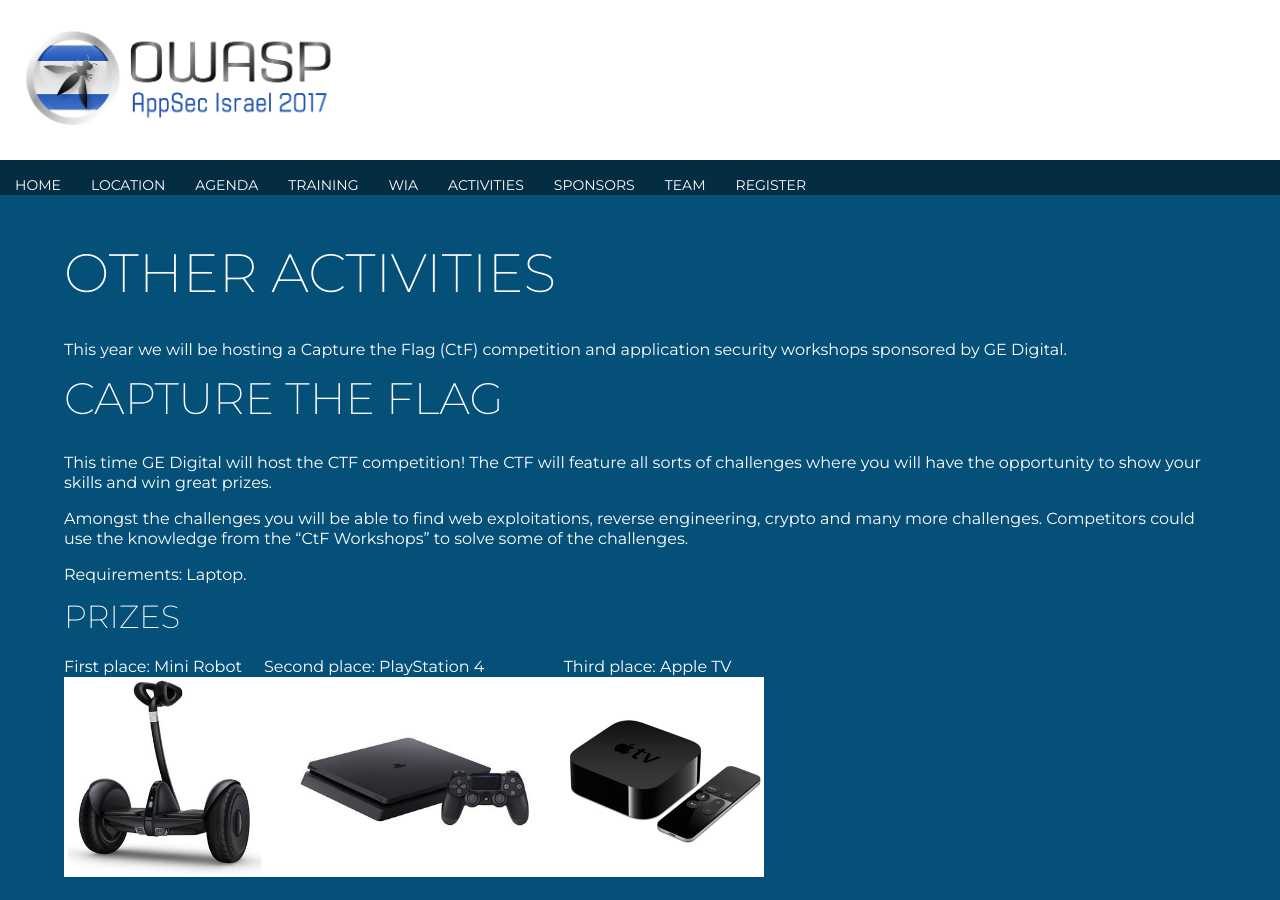
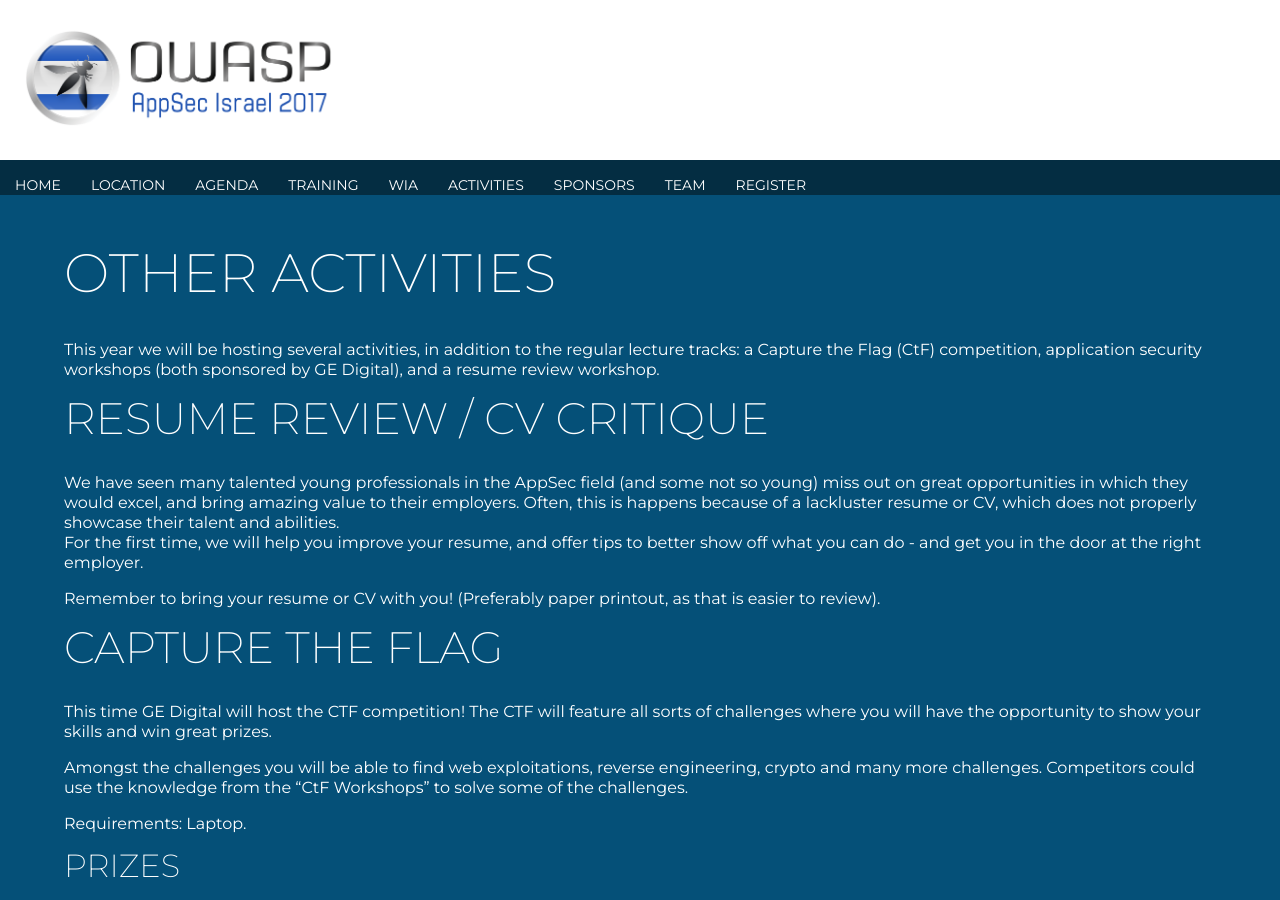
Before and after one commit to OWASP/AppSec-Israel-2017, a Jekyll site: the page built from Activities.md, in a window 1280 px wide and 900 px high. Built offline with Jekyll 4.4.1, drawn with Linux system fonts in a browser that asks for light colours; our own code applies the rules of GitHub Pages for plain Markdown files; a script that is not in the unit is left out.

Commit message:
Update Activities.md

```diff
--- a/Activities.md
+++ b/Activities.md
@@ -1,7 +1,14 @@
 ---
 ---
 # Other Activities
-This year we will be hosting a Capture the Flag (CtF) competition and application security workshops sponsored by GE Digital.
+This year we will be hosting several activities, in addition to the regular lecture tracks: a Capture the Flag (CtF) competition,  application security workshops (both sponsored by GE Digital), and a resume review workshop.
+
+## Resume Review / CV Critique
+
+We have seen many talented young professionals in the AppSec field (and some not so young) miss out on great opportunities in which they would excel, and bring amazing value to their employers. Often, this is happens because of a lackluster resume or CV, which does not properly showcase their talent and abilities.
+For the first time, we will help you improve your resume, and offer tips to better show off what you can do - and get you in the door at the right employer.
+
+Remember to bring your resume or CV with you! (Preferably paper printout, as that is easier to review).
 
 ## Capture the Flag
 
```
